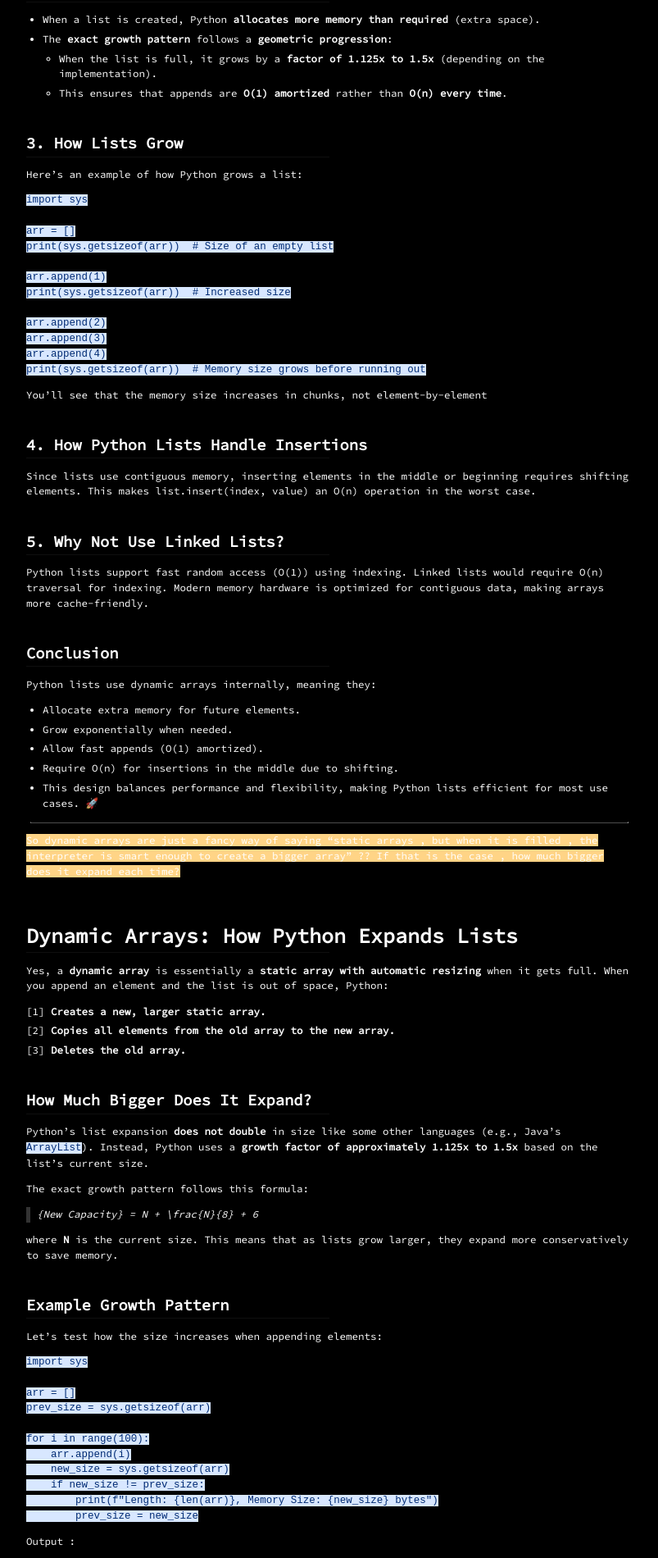
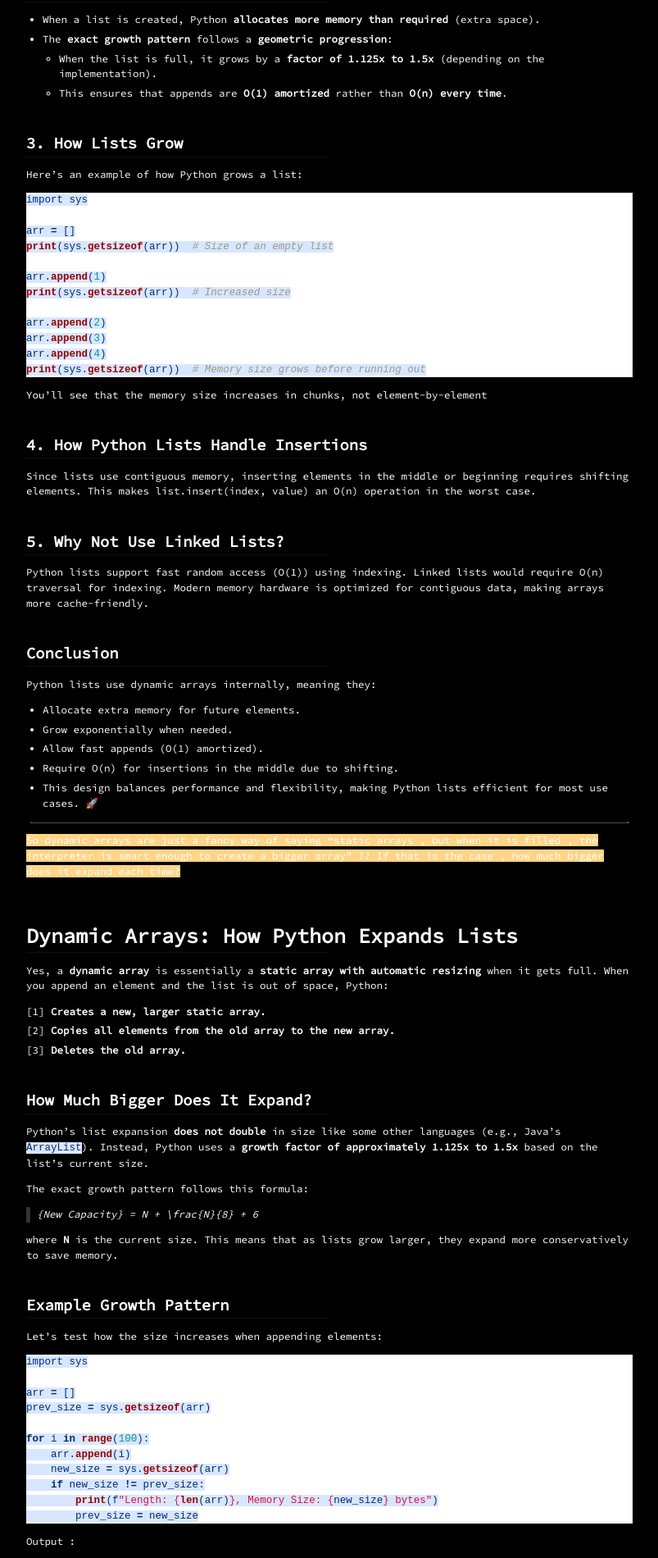
Before and after one commit to skbol/skbol.github.io, a Jekyll site: the page built from _posts/2025-03-16-array.md, in a window 1280 px wide. Shown: the part 1937-3837 px from the top of the page at 82% size, without its empty margins (238-1041 px from the left). Built offline with Jekyll 4.4.1, drawn with Linux system fonts in a browser that asks for light colours.

Commit message:
Syntax highlighting

```diff
--- a/_includes/head.html
+++ b/_includes/head.html
@@ -22,6 +22,7 @@
     <link rel="preconnect" href="https://fonts.gstatic.com" crossorigin>
     <link href="https://fonts.googleapis.com/css2?family=Source+Code+Pro&display=swap" rel="stylesheet">
     <link rel="stylesheet" href="{{ sitedir }}css/main.css">
+    <link rel="stylesheet" href="{{ sitedir }}css/syntax.css">
     <link rel="icon" type="image/ico" href="{{ favicon_location }}">
     <link rel="shortcut-icon" type="image/ico" href="{{ favicon_location }}">
 
--- /dev/null
+++ b/css/syntax.css
@@ -0,0 +1,60 @@
+.highlight  { background: #ffffff; }
+.highlight .c { color: #999988; font-style: italic } /* Comment */
+.highlight .err { color: #a61717; background-color: #e3d2d2 } /* Error */
+.highlight .k { font-weight: bold } /* Keyword */
+.highlight .o { font-weight: bold } /* Operator */
+.highlight .cm { color: #999988; font-style: italic } /* Comment.Multiline */
+.highlight .cp { color: #999999; font-weight: bold } /* Comment.Preproc */
+.highlight .c1 { color: #999988; font-style: italic } /* Comment.Single */
+.highlight .cs { color: #999999; font-weight: bold; font-style: italic } /* Comment.Special */
+.highlight .gd { color: #000000; background-color: #ffdddd } /* Generic.Deleted */
+.highlight .gd .x { color: #000000; background-color: #ffaaaa } /* Generic.Deleted.Specific */
+.highlight .ge { font-style: italic } /* Generic.Emph */
+.highlight .gr { color: #aa0000 } /* Generic.Error */
+.highlight .gh { color: #999999 } /* Generic.Heading */
+.highlight .gi { color: #000000; background-color: #ddffdd } /* Generic.Inserted */
+.highlight .gi .x { color: #000000; background-color: #aaffaa } /* Generic.Inserted.Specific */
+.highlight .go { color: #888888 } /* Generic.Output */
+.highlight .gp { color: #555555 } /* Generic.Prompt */
+.highlight .gs { font-weight: bold } /* Generic.Strong */
+.highlight .gu { color: #aaaaaa } /* Generic.Subheading */
+.highlight .gt { color: #aa0000 } /* Generic.Traceback */
+.highlight .kc { font-weight: bold } /* Keyword.Constant */
+.highlight .kd { font-weight: bold } /* Keyword.Declaration */
+.highlight .kp { font-weight: bold } /* Keyword.Pseudo */
+.highlight .kr { font-weight: bold } /* Keyword.Reserved */
+.highlight .kt { color: #445588; font-weight: bold } /* Keyword.Type */
+.highlight .m { color: #009999 } /* Literal.Number */
+.highlight .s { color: #d14 } /* Literal.String */
+.highlight .na { color: #008080 } /* Name.Attribute */
+.highlight .nb { color: #0086B3 } /* Name.Builtin */
+.highlight .nc { color: #445588; font-weight: bold } /* Name.Class */
+.highlight .no { color: #008080 } /* Name.Constant */
+.highlight .ni { color: #800080 } /* Name.Entity */
+.highlight .ne { color: #990000; font-weight: bold } /* Name.Exception */
+.highlight .nf { color: #990000; font-weight: bold } /* Name.Function */
+.highlight .nn { color: #555555 } /* Name.Namespace */
+.highlight .nt { color: #000080 } /* Name.Tag */
+.highlight .nv { color: #008080 } /* Name.Variable */
+.highlight .ow { font-weight: bold } /* Operator.Word */
+.highlight .w { color: #bbbbbb } /* Text.Whitespace */
+.highlight .mf { color: #009999 } /* Literal.Number.Float */
+.highlight .mh { color: #009999 } /* Literal.Number.Hex */
+.highlight .mi { color: #009999 } /* Literal.Number.Integer */
+.highlight .mo { color: #009999 } /* Literal.Number.Oct */
+.highlight .sb { color: #d14 } /* Literal.String.Backtick */
+.highlight .sc { color: #d14 } /* Literal.String.Char */
+.highlight .sd { color: #d14 } /* Literal.String.Doc */
+.highlight .s2 { color: #d14 } /* Literal.String.Double */
+.highlight .se { color: #d14 } /* Literal.String.Escape */
+.highlight .sh { color: #d14 } /* Literal.String.Heredoc */
+.highlight .si { color: #d14 } /* Literal.String.Interpol */
+.highlight .sx { color: #d14 } /* Literal.String.Other */
+.highlight .sr { color: #009926 } /* Literal.String.Regex */
+.highlight .s1 { color: #d14 } /* Literal.String.Single */
+.highlight .ss { color: #990073 } /* Literal.String.Symbol */
+.highlight .bp { color: #999999 } /* Name.Builtin.Pseudo */
+.highlight .vc { color: #008080 } /* Name.Variable.Class */
+.highlight .vg { color: #008080 } /* Name.Variable.Global */
+.highlight .vi { color: #008080 } /* Name.Variable.Instance */
+.highlight .il { color: #009999 } /* Literal.Number.Integer.Long */
```
